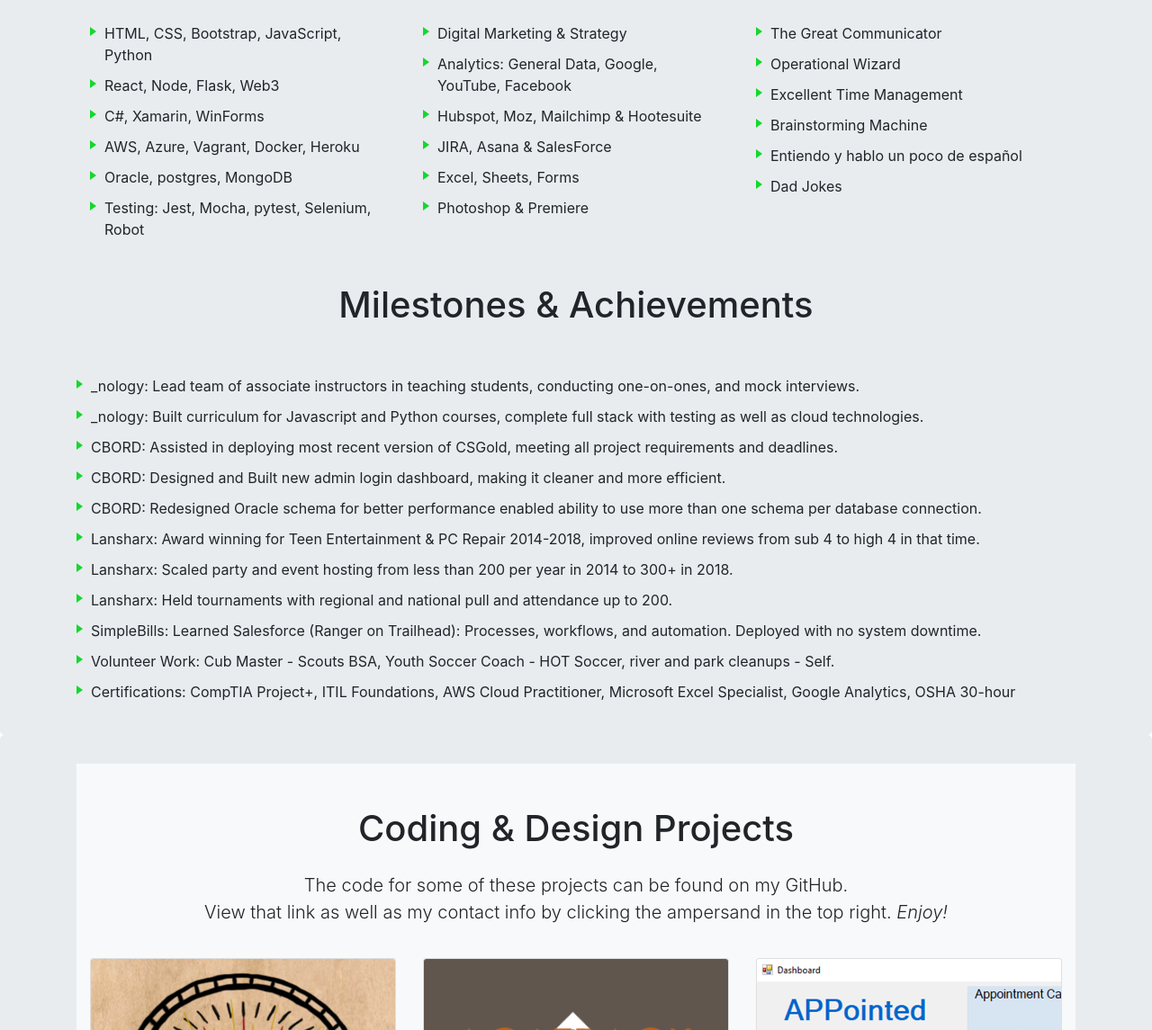
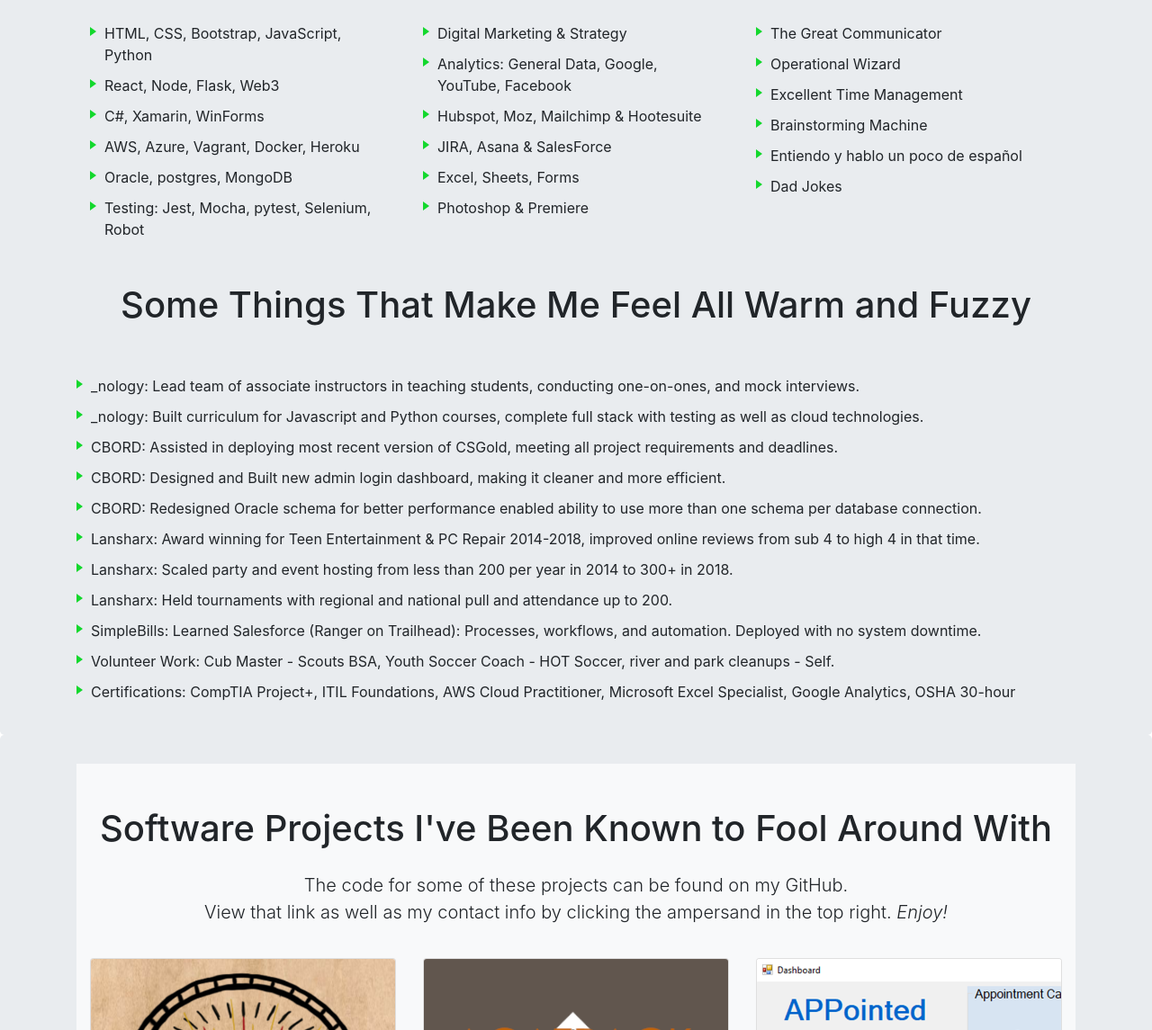
Before and after one commit to BenjaminBruton/portfolio, a website: page index.html in a window 1280 px wide. Shown: the part 183-1328 px from the top of the page at 90% size. Drawn offline with Linux system fonts and the light colour scheme.

Commit message:
Update index.html

```diff
--- a/index.html
+++ b/index.html
@@ -204,7 +204,7 @@
                             </div>
                         </div>
                     </div>
-                    <h1 class="jumbotron-heading" style="margin-top: 36px;">Milestones & Achievements</h1>
+                    <h1 class="jumbotron-heading" style="margin-top: 36px;">Some Things That Make Me Feel All Warm and Fuzzy</h1>
                     <br>
                     <div class="container">
                         <div class="row">
@@ -229,7 +229,7 @@
         <section class="jumbotron text-center" id='mainBanner' style="padding-top: 32px; padding-bottom: 32px;">
             <div class="container">
                 <div class="album py-5 bg-light" style="padding-top: 0px">
-                    <h1 class="jumbotron-heading" style="margin-bottom: 24px;">Coding & Design Projects</h1>
+                    <h1 class="jumbotron-heading" style="margin-bottom: 24px;">Software Projects I've Been Known to Fool Around With</h1>
                     <p class="lead text-center" style="padding-left: 12px; padding-right: 12px; padding-bottom: 12px; margin-left: 24px; margin-right: 24px; margin-bottom: 24px;">
                         The code for some of these projects can be found on my GitHub.<br> View that link as well as my contact info by clicking
                         the ampersand in the top right. <em>Enjoy!</em></p>
```
